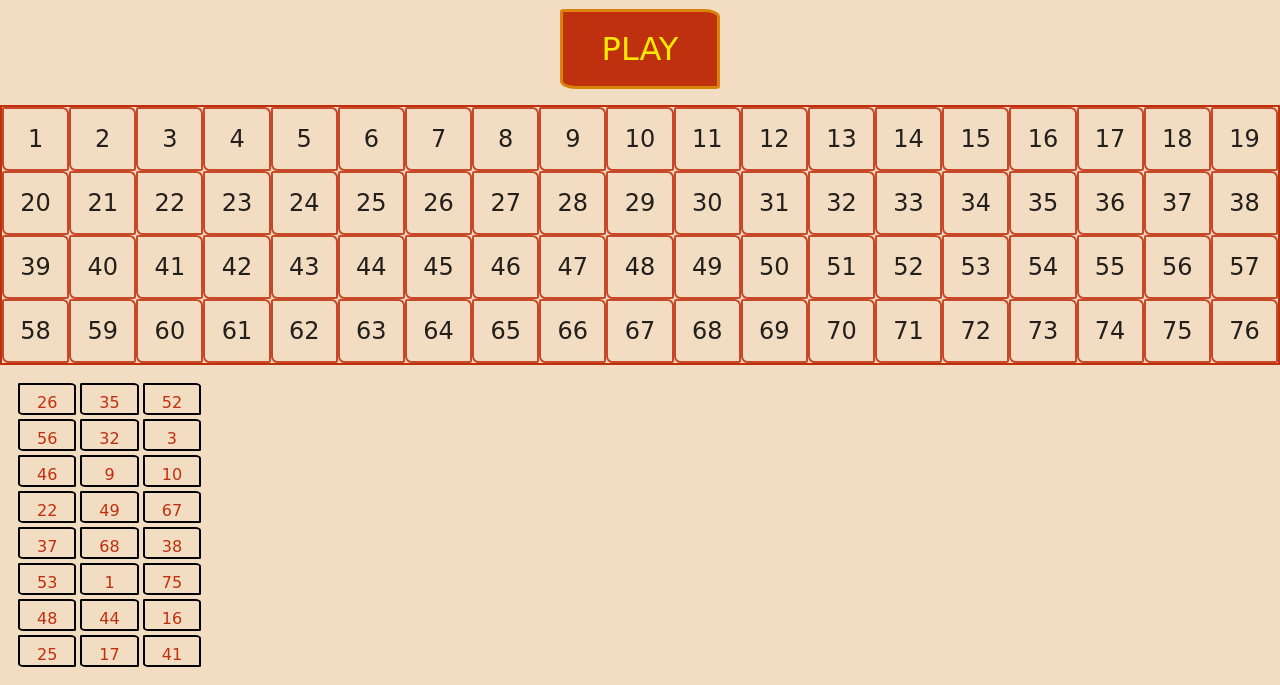
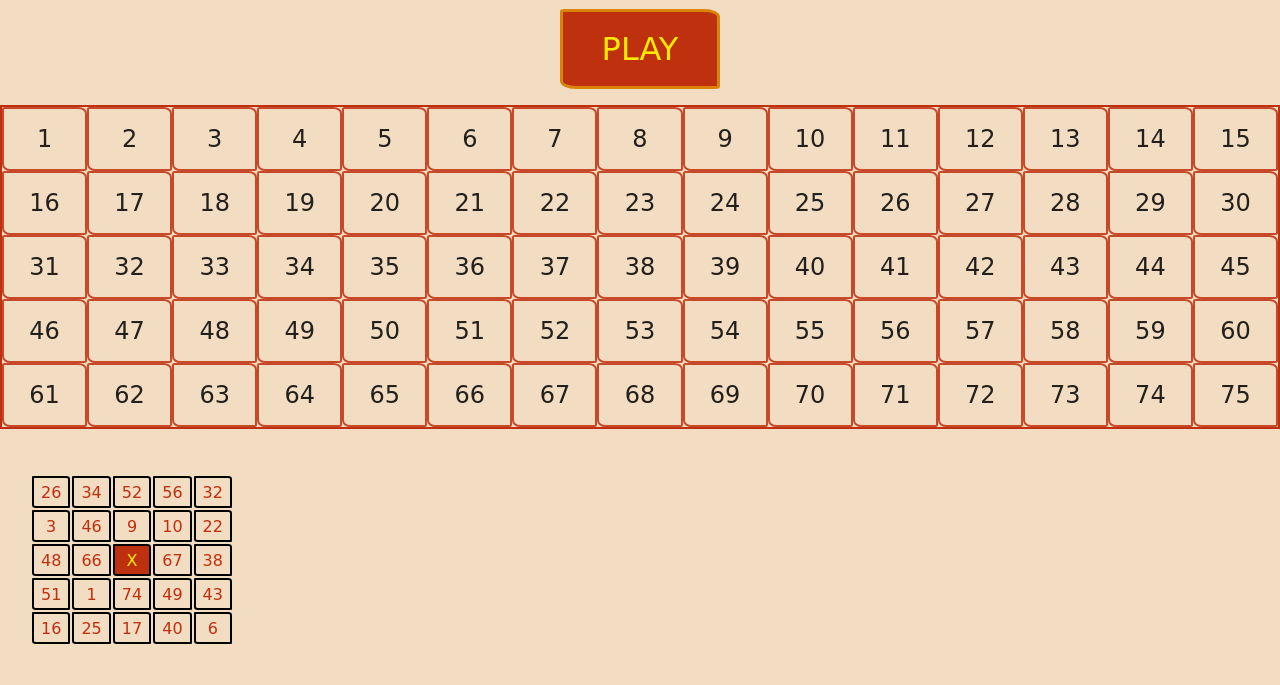
Before and after one commit to ma-gin/bingo-game, a plain HTML site: page index.html in a window 1280 px wide. Shown: the part 124-809 px from the top of the page. Drawn offline with Linux system fonts and the light colour scheme; a web font is replaced by a local one.

Commit message:
Add free cell

```diff
--- a/main.js
+++ b/main.js
@@ -1,8 +1,8 @@
 // ************    DECLARATION OF VARIABLES    ************
 
 let bingoCell = document.createElement("div")
-const numberOfCells = 76
-const playerBoardCells = 24
+const numberOfCells = 75
+const playerBoardCells = 25
 const playerNumbers = []
 
 // ************    DECLARATION OF FUNCTIONS    ************
@@ -52,12 +52,18 @@ const playerNumberCell = (arr) =>{ //output a number between 1 and 76 x amount o
     return winningNumber
 }
 
+const makeCenterFree = () =>{
+    const allCells = document.getElementById("player-board-id").children
+    allCells.item(13).classList.add("free")
+}
+
 const createPlayerBoard = (cells, boards) =>{
     const playerNumberArray = firstArray(numberOfCells)
     const playerSection = document.createElement("section")
+    playerSection.classList.add("player-section")
+    const boardContainer = document.createElement("div")
     // console.log("you are here")
     if (boards === undefined){
-        const boardContainer = document.createElement("div")
         boardContainer.classList.add("player-board")
         for (let i = 0; i < cells; i++){
             // console.log("here too")
@@ -65,7 +71,13 @@ const createPlayerBoard = (cells, boards) =>{
             bingoCell.classList.remove("cell")
             bingoCell.classList.add("player-cell")
             bingoCell.innerText = playerNumberCell(playerNumberArray)
-            boardContainer.appendChild(bingoCell)
+            boardContainer.appendChild(bingoCell)}
+        boardContainer.id = "player-board-id"}
+    const freeCell = boardContainer.children.item(12)
+    freeCell.innerText = "X"
+    freeCell.classList.add("free")
+    playerSection.appendChild(boardContainer)
+    document.getElementsByTagName("body")[0].appendChild(playerSection)
             // console.log(boardContainer)
     //     }} else {
     //         for(let i = 0; i < boards; i++){
@@ -78,9 +90,8 @@ const createPlayerBoard = (cells, boards) =>{
     //                 boardContainer.appendChild(bingoCell)
     //                 boardContainer.classList.add("player-board")}
     // }}
-    playerSection.appendChild(boardContainer)
-    document.getElementsByTagName("body")[0].appendChild(playerSection)
-}}}
+
+}
 
 // ************    INITIALIZATION    ************
 
--- a/style.css
+++ b/style.css
@@ -6,7 +6,7 @@
 }
 body{
     background-color: #F2DCC2;
-    max-width: 1366px;
+    max-width: 1400px;
     margin: 0 auto;
     font-family: 'Fuzzy Bubbles', cursive;
 }
@@ -21,7 +21,7 @@ h1{
 #bingo-board-container{
     display: grid;
     width: 100%;
-    grid-template-columns: repeat(19, 1fr);
+    grid-template-columns: repeat(15, 1fr);
     border: 2px solid #BF300F;
 }
 #play-button{
@@ -64,18 +64,29 @@ h1{
     100% {background-color: rgba(255, 255, 0, 0.4);}
 }
 .player-board{
-    margin: 1rem 1rem;
-    max-width: 19%;
+    gap: 0.125rem;
+    width: 20%;
+    max-width: 200px;
+    display: grid;
+    grid-template-columns: repeat(5, 1fr);
 }
 .player-cell{
+    width: 100%;
+    display: grid;
+    place-items: center;
     color: #BF300F;
     border-radius: 3% 10% 3% 10%;
-    margin: 0.125rem;
     border: 2px solid black;
-    padding-top: 0.5rem;
     min-height: 2rem;
-    display: inline-block;
-    width: 24%;
-    text-align: center;
-
 }
+.free{
+    background-color: #BF300F;
+    color: rgba(255, 255, 0, 0.9);
+}
+.player-section{
+    padding: 2rem;
+    width: 100%;
+    position: fixed;
+    display: flex;
+    bottom: 0;
+}
```
